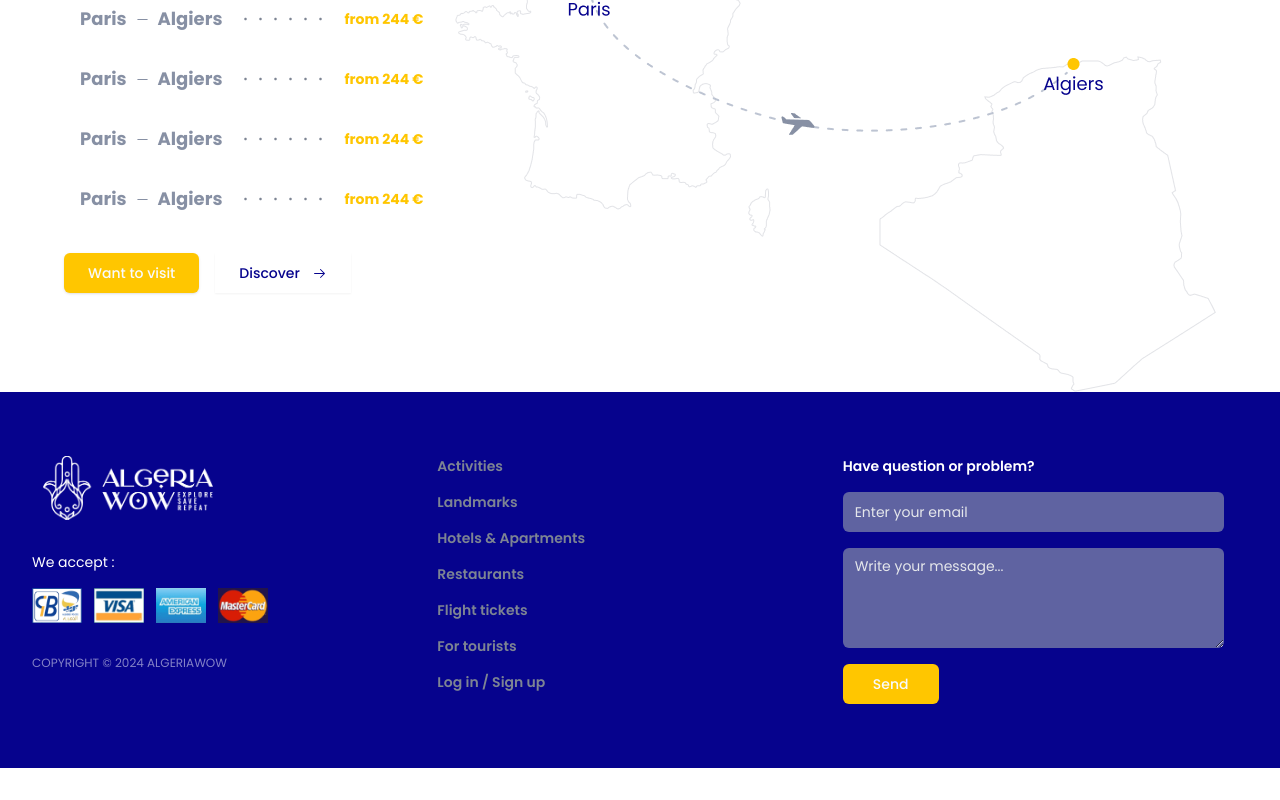
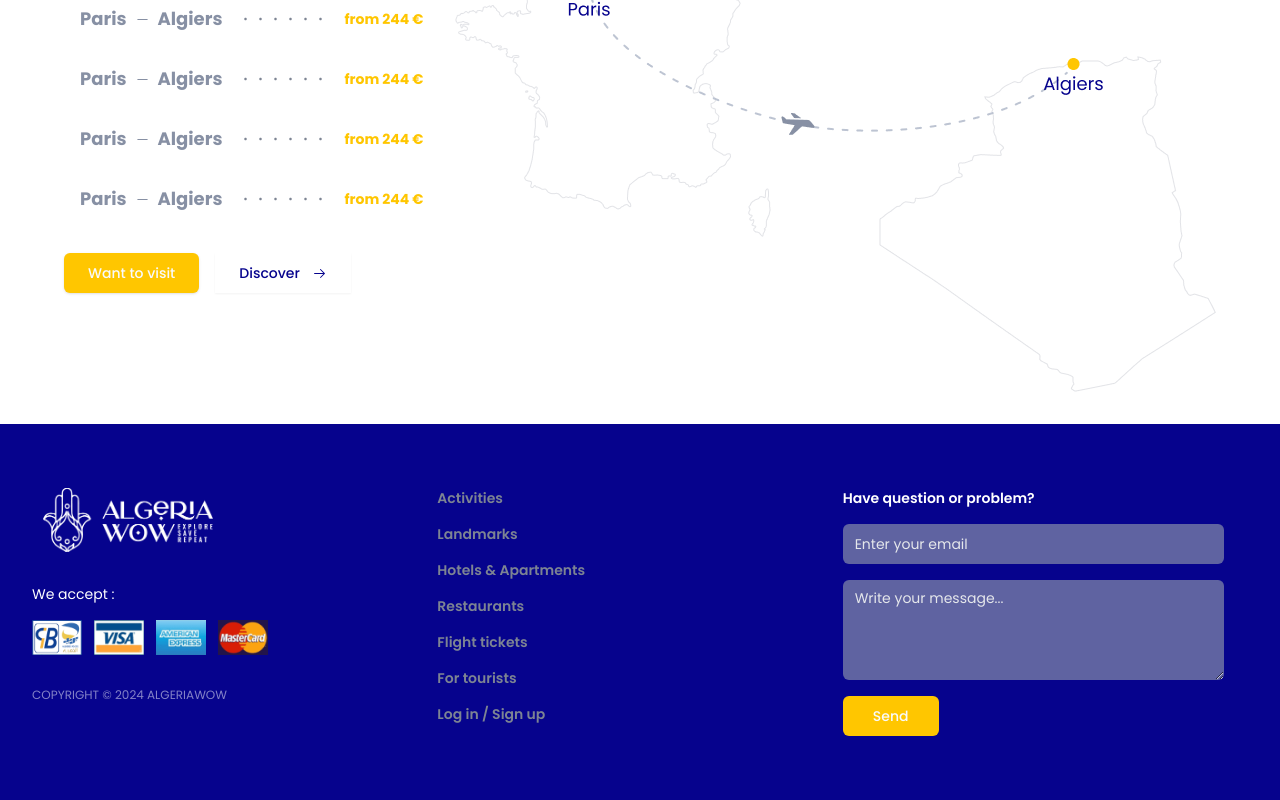
Before and after one commit to ZineddineBk09/Algeria-Wow, a Next.js app: page / in a window 1280 px wide. Shown: the part 5053-5853 px from the top of the page. Before the commit the page ends 5821 px from the top, so only its background shows below. Built offline with nearby package versions, Linux system fonts and the light colour scheme.

Commit message:
refactor

```diff
--- a/src/components/shared/footer/index.tsx
+++ b/src/components/shared/footer/index.tsx
@@ -61,7 +61,7 @@ export default function Footer() {
   ];
 
   return (
-    <footer className="w-full bg-primary-blue text-white">
+    <footer className="w-full bg-primary-blue text-white mt-8">
       <div className="mx-auto gap-y-10 flex w-full flex-col justify-between px-4 py-12 sm:px-6 md:flex-row lg:px-8 lg:py-16">
         <div className="mx-auto flex w-full flex-col space-y-8 md:w-1/3">
           <Logo white />
```
